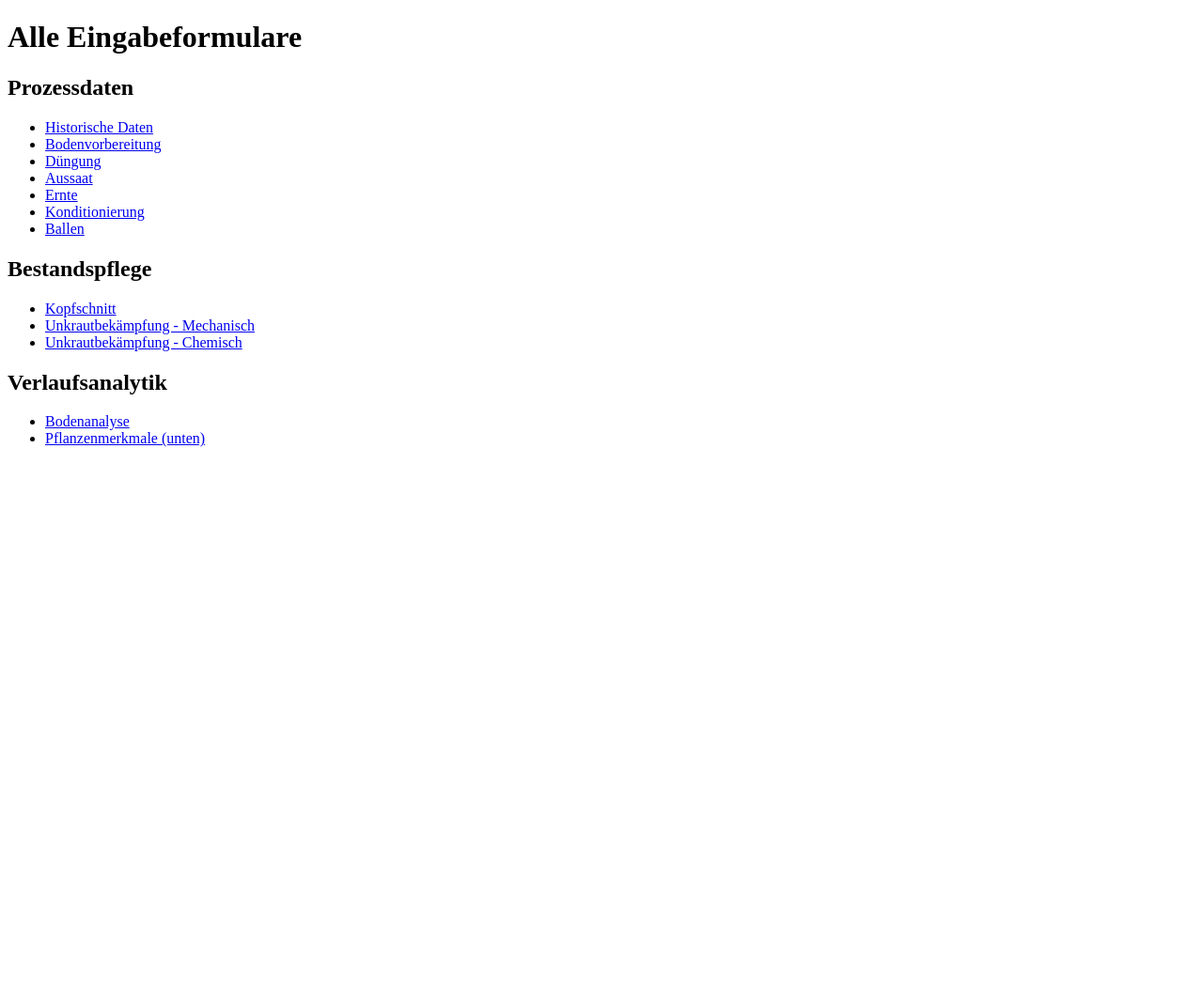
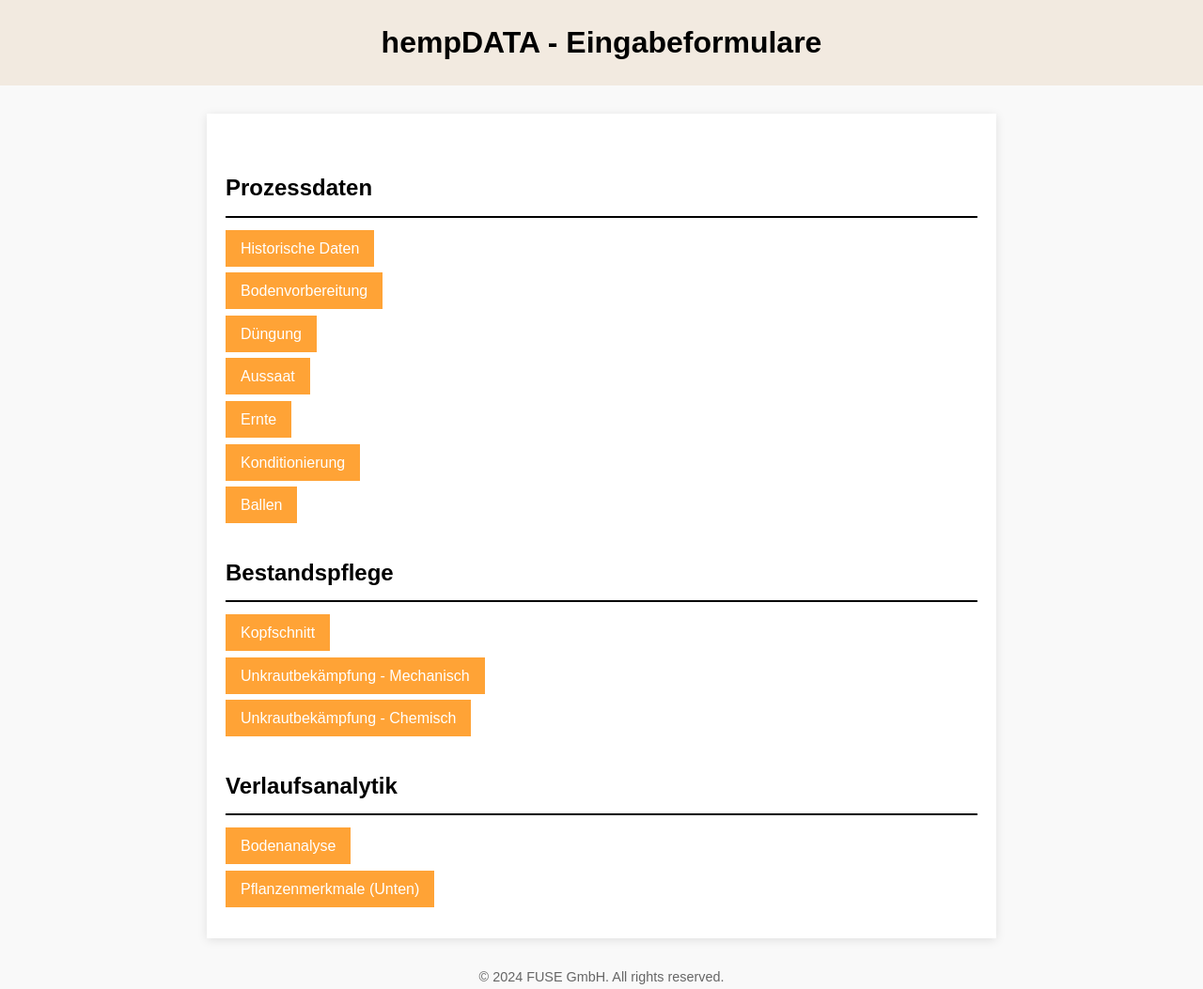
Before and after one commit to sinatmertens/hempData-GeoDjango, a Django app: page /hempdata/ in a window 1280 px wide. Shown: the whole page at 94% size. Before the commit the page ends 476 px from the top, so only its background shows below. Run offline with Django 4.2, Linux system fonts and the light colour scheme.

Commit message:
Update navigation.html

```diff
--- a/geodjango/hempdata/templates/hempdata/navigation.html
+++ b/geodjango/hempdata/templates/hempdata/navigation.html
@@ -3,11 +3,82 @@
 <head>
     <meta charset="UTF-8">
     <meta name="viewport" content="width=device-width, initial-scale=1.0">
-    <title>hempDATA Formulare</title>
+    <title>hempDATA - Eingabeformulare </title>
+    <style>
+        /* General Styles */
+        body {
+            font-family: Arial, sans-serif;
+            line-height: 1.6;
+            margin: 0;
+            padding: 0;
+            background-color: #f9f9f9;
+            color: #333;
+        }
+
+        h1 {
+            text-align: center;
+            padding: 20px;
+            background-color: #F2EAE0;
+            color: black;
+            margin: 0;
+            font-size: 2rem;
+        }
+
+        h2 {
+            margin-top: 30px;
+            padding: 10px 0;
+            color: black;
+            border-bottom: 2px solid black;
+        }
+
+        ul {
+            list-style-type: none;
+            padding: 0;
+            margin: 0;
+        }
+
+        li {
+            margin: 20px 0;
+        }
+
+        a {
+            text-decoration: none;
+            font-size: 1rem;
+            color: white;
+            padding: 10px 15px;
+            border: 1px solid #FFA336;
+            border-radius: 0px;
+            transition: all 0.3s ease;
+            background-color: #FFA336;
+        }
+
+        a:hover {
+            background-color: white;
+            color: #FFA336;
+        }
+
+        /* Container */
+        .container {
+            max-width: 800px;
+            margin: 30px auto;
+            padding: 20px;
+            background: white;
+            border-radius: 0px;
+            box-shadow: 0 2px 10px rgba(0, 0, 0, 0.1);
+        }
+
+        /* Footer */
+        footer {
+            text-align: center;
+            margin-top: 20px;
+            font-size: 0.9rem;
+            color: #666;
+        }
+    </style>
 </head>
 <body>
-<h1>Alle Eingabeformulare</h1>
-
+    <h1>hempDATA - Eingabeformulare</h1>
+    <div class="container">
         <h2>Prozessdaten</h2>
         <ul>
             <li><a href="{% url 'historical_data_form' %}">Historische Daten</a></li>
@@ -17,7 +88,6 @@
             <li><a href="{% url 'historical_data_form' %}">Ernte</a></li>
             <li><a href="{% url 'historical_data_form' %}">Konditionierung</a></li>
             <li><a href="{% url 'historical_data_form' %}">Ballen</a></li>
-
         </ul>
 
         <h2>Bestandspflege</h2>
@@ -25,16 +95,17 @@
             <li><a href="{% url 'historical_data_form' %}">Kopfschnitt</a></li>
             <li><a href="{% url 'historical_data_form' %}">Unkrautbekämpfung - Mechanisch</a></li>
             <li><a href="{% url 'historical_data_form' %}">Unkrautbekämpfung - Chemisch</a></li>
-
         </ul>
-
 
         <h2>Verlaufsanalytik</h2>
         <ul>
             <li><a href="{% url 'historical_data_form' %}">Bodenanalyse</a></li>
-    <li><a href="{% url 'historical_data_form' %}">Pflanzenmerkmale (unten)</a></li>
+            <li><a href="{% url 'historical_data_form' %}">Pflanzenmerkmale (Unten)</a></li>
+        </ul>
+    </div>
 
-</ul>
-
+    <footer>
+        © 2024 FUSE GmbH. All rights reserved.
+    </footer>
 </body>
 </html>
```
Lines whose indentation alone changed are shown as unchanged.
